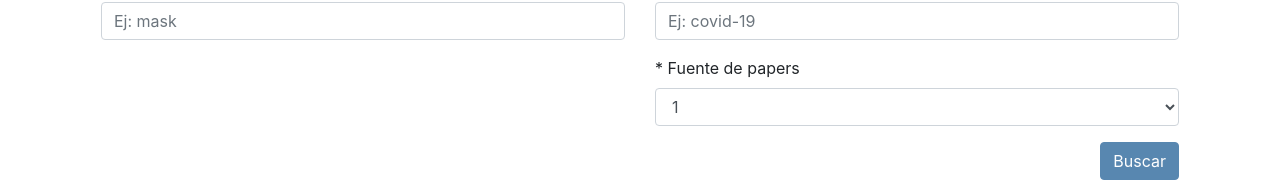
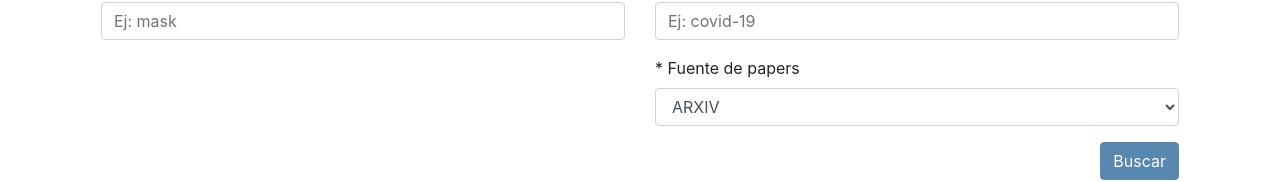
Before and after one commit to redhijosbello/covida-papers-web, a React (Create React App) app: page / in a window 1280 px wide. Shown: the part 108-290 px from the top of the page. Built offline with nearby package versions, Linux system fonts and the light colour scheme.

Commit message:
Form: added select with paper sources.

```diff
--- a/src/components/FormCovida.tsx
+++ b/src/components/FormCovida.tsx
@@ -1,5 +1,4 @@
 import React, {useReducer} from 'react';
-import Container from 'react-bootstrap/Container';
 import Row from 'react-bootstrap/Row';
 import Col from 'react-bootstrap/Col';
 import Form from 'react-bootstrap/Form';
@@ -7,6 +6,7 @@ import Button from 'react-bootstrap/Button';
 import Spinner from 'react-bootstrap/Spinner';
 import {PaperData} from "../dataClasses/PaperData";
 import {dummyPapers} from "../dummy/PapersDummy";
+import {PaperSource} from "../enums/PaperSource";
 
 interface FormProps {
   resultsCallback: (results: PaperData[]) => void;
@@ -18,6 +18,7 @@ class FormState {
   contentParam: string = "";
   titleParamValid = false;
   contentParamValid = false;
+  paperSource: PaperSource = PaperSource.ARXIV;
 }
 
 const reducer: React.Reducer<FormState, any> = (state, updateParams) => {
@@ -46,6 +47,10 @@ const FormCovida: React.FC<FormProps> = (props) => {
       },
       2000
     );
+  };
+
+  const handleSource = (event: any) => {
+    setFormState({paperSource: event.target.value});
   };
 
   return (
@@ -80,12 +85,14 @@ const FormCovida: React.FC<FormProps> = (props) => {
         <Col md={6}>
           <Form.Group>
             <Form.Label>* Fuente de papers</Form.Label>
-            <Form.Control as="select">
-              <option>1</option>
-              <option>2</option>
-              <option>3</option>
-              <option>4</option>
-              <option>5</option>
+            <Form.Control as="select"
+                          onChange={(event: any) => handleSource(event)}
+                          value={formState.paperSource}>
+              <>{
+                Object.keys(PaperSource).filter(k => typeof PaperSource[k as any] === "number").map((key, idx) => {
+                    return <option value={PaperSource[key as any]} key={idx}>{key}</option>
+                  })
+              }</>
             </Form.Control>
           </Form.Group>
           <Button className="float-right" onClick={handleSubmit}
--- /dev/null
+++ b/src/enums/PaperSource.ts
@@ -0,0 +1,7 @@
+
+export enum PaperSource {
+  ARXIV,
+  MBIO,
+  LANCET,
+  GSCHOLAR
+}
```
